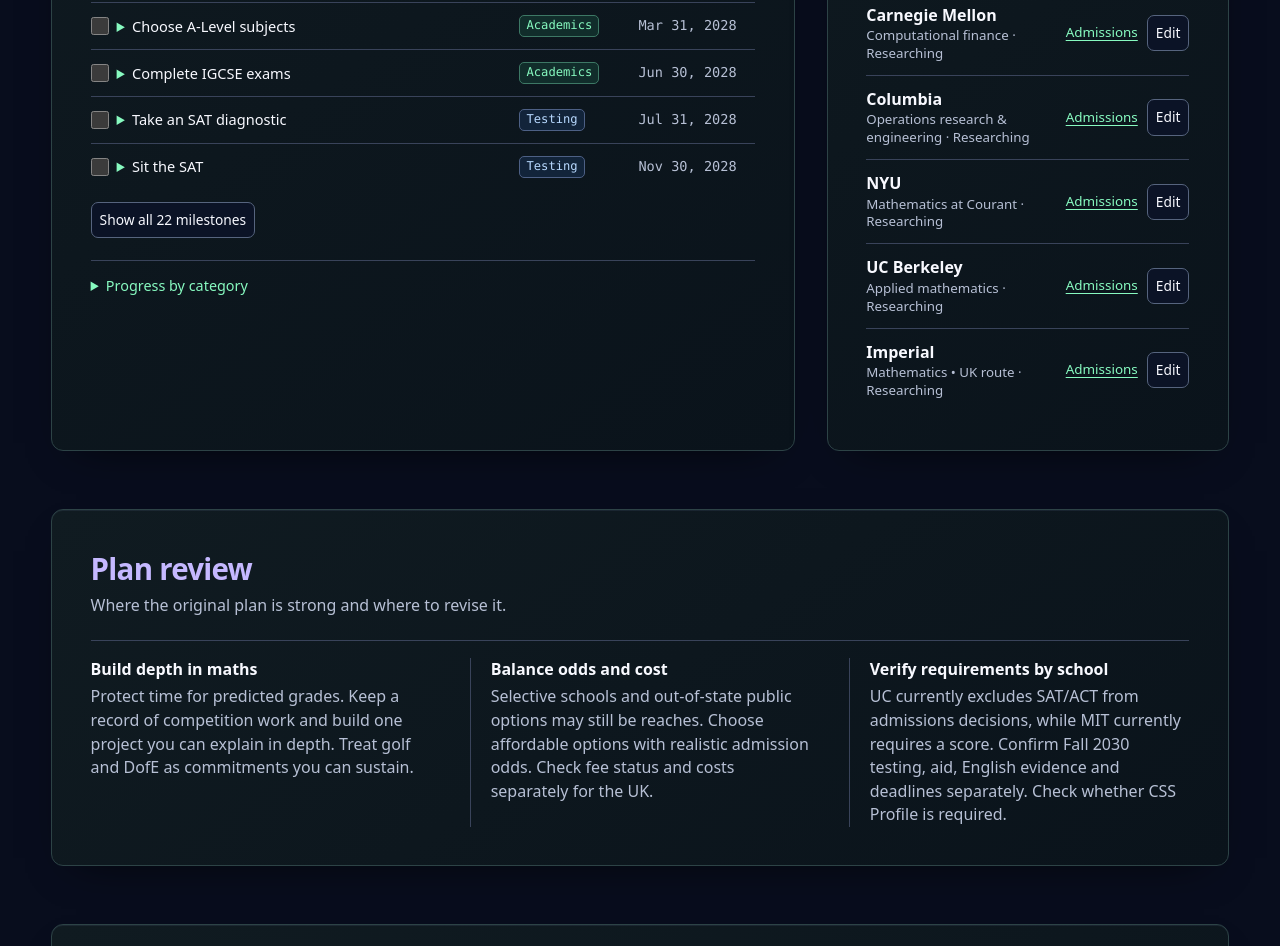
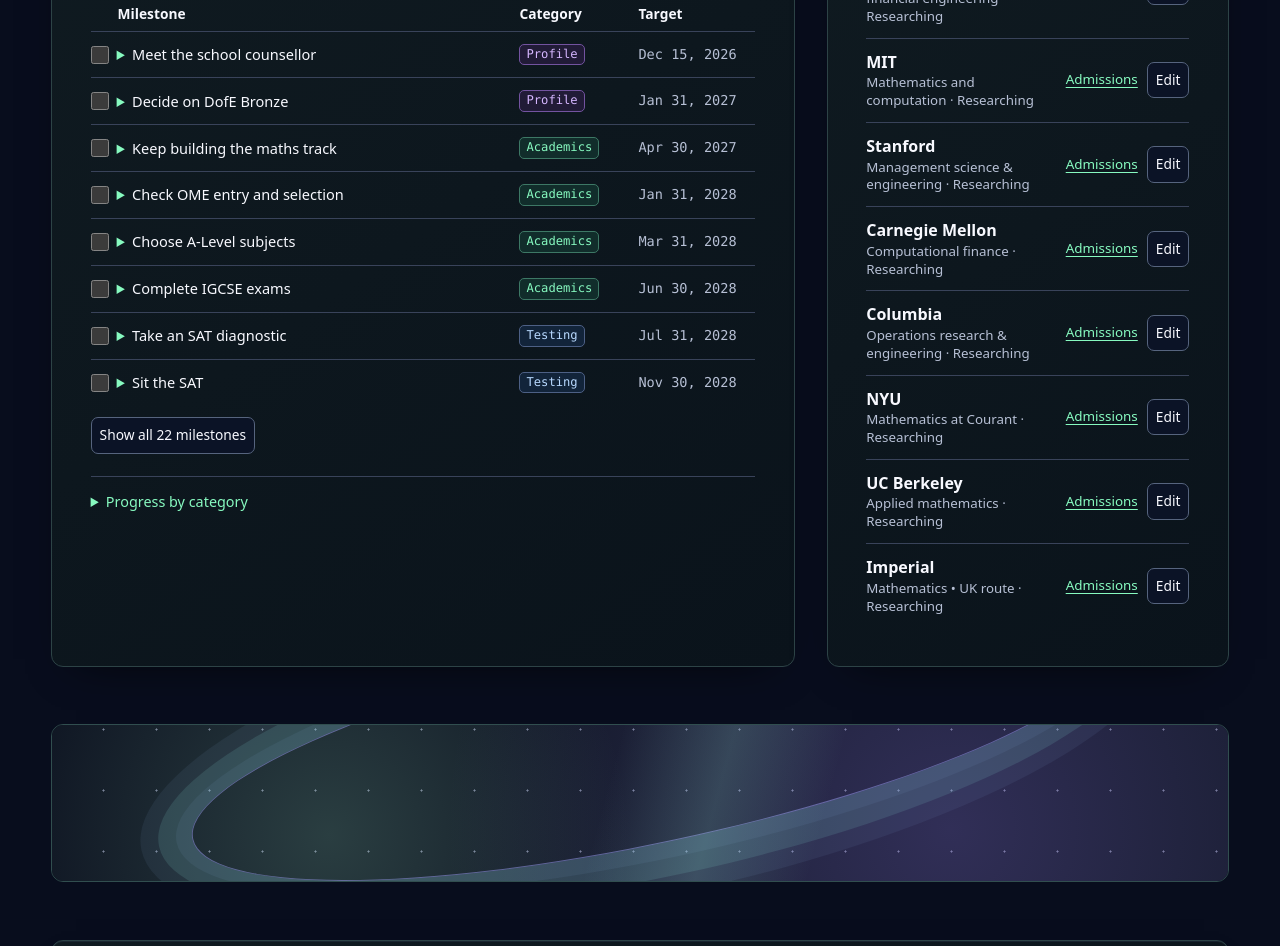
Before and after one commit to ZacharyCen/Portfolio, a website with bundled scripts: page index.html in a window 1280 px wide. Shown: the part 1854-2800 px from the top of the page. Built offline with nearby package versions, Linux system fonts and the light colour scheme; animation ran at ten frames a second.

Commit message:
Reveal layered orbital scenes on scroll

```diff
--- a/app.js
+++ b/app.js
@@ -256,6 +256,7 @@ function setupMotion() {
   const hero = document.querySelector('.hero');
   const ring = document.querySelector('.cursor-orbit');
   const backdrop = document.querySelector('.space-backdrop');
+  const sceneWindows = [...document.querySelectorAll('.parallax-window')];
   const reduceMotion = matchMedia('(prefers-reduced-motion: reduce)');
   const finePointer = matchMedia('(hover: hover) and (pointer: fine)');
   let frame = 0;
@@ -277,6 +278,13 @@ function setupMotion() {
     if (reduceMotion.matches) return;
 
     const bounds = hero.getBoundingClientRect();
+    const windowDepths = sceneWindows.map(pass => {
+      const rect = pass.getBoundingClientRect();
+      return clampUnit((innerHeight - rect.top) / (innerHeight + rect.height)) * 2 - 1;
+    });
+    for (const [index, pass] of sceneWindows.entries()) {
+      pass.style.setProperty('--pass-scroll', (windowDepths[index] * 80).toFixed(2) + 'px');
+    }
     const inside = pointer && pointer.x >= bounds.left && pointer.x <= bounds.right
       && pointer.y >= bounds.top && pointer.y <= bounds.bottom;
     const x = inside ? (pointer.x - bounds.left) / bounds.width : .85;
--- a/index.html
+++ b/index.html
@@ -42,6 +42,11 @@
 <div class="panel metric"><span>⚑ &nbsp; Milestones</span><strong id="progress"></strong><div class="meter"><span class="animated-meter"><progress id="bar" value="0" max="1" aria-label="Milestones complete"></progress><span class="meter-fill" aria-hidden="true"></span></span><small id="percent"></small></div></div>
 <a class="panel metric" href="#schools"><span>▱ &nbsp; School shortlist</span><strong id="school-count"></strong><small>Compare fit, status and cost</small></a>
 </section>
+<div class="parallax-window pass-horizon" aria-hidden="true">
+  <div class="pass-layer pass-sky"></div>
+  <div class="pass-layer pass-orbit"></div>
+  <div class="pass-layer pass-front"></div>
+</div>
 <section class="panel section" id="achievements">
 <h2>Achievements</h2><p>Awards and activities to draw on for applications.</p>
 <div class="achievement-grid">
@@ -87,6 +92,11 @@
 <div id="school-list"></div>
 </section>
 </div>
+<div class="parallax-window pass-transit" aria-hidden="true">
+  <div class="pass-layer pass-sky"></div>
+  <div class="pass-layer pass-orbit"></div>
+  <div class="pass-layer pass-front"></div>
+</div>
 <section class="panel section" id="review">
 <h2>Plan review</h2><p>Where the original plan is strong and where to revise it.</p>
 <div class="review">
--- a/style.css
+++ b/style.css
@@ -232,3 +232,62 @@ header{background:#0b1315;border-bottom-color:#27423e}
 @media(prefers-reduced-motion:reduce){
   .hero-grid{transform:perspective(410px) rotateX(57deg)}
 }
+
+/* Cropped views of the same orbital world, with independent depth planes. */
+.parallax-window{
+  --pass-offset:var(--pass-scroll,0px);
+  position:relative;isolation:isolate;overflow:hidden;pointer-events:none;
+  height:clamp(104px,13vw,158px);margin-bottom:clamp(24px,4.5vw,62px);
+  border:1px solid #314e4f;border-radius:12px;
+  background:#0a141b;
+}
+.pass-layer{position:absolute;inset:0}
+.pass-sky{
+  inset:-70px -5%;
+  background:
+    radial-gradient(ellipse at 69% 68%,#75e2bf50 0%,#203f53 27%,transparent 62%),
+    radial-gradient(circle,#caebff69 0 .7px,transparent 1.3px) 13px 19px / 67px 71px,
+    linear-gradient(110deg,#0b151e,#171b39);
+  transform:translateY(calc(var(--pass-offset,0px) * -.4));
+}
+.pass-orbit{
+  width:126%;height:clamp(220px,35vw,440px);inset:14% auto auto -13%;
+  border:1px solid #b1ffe174;border-radius:50%;background:#0c1c26;
+  box-shadow:0 -7px 32px #78efb148,inset 0 13px 55px #6dc9b43a;
+  transform:translateY(calc(var(--pass-offset,0px) * -.88)) rotate(-5deg);
+}
+.pass-front{
+  inset:-65px 0;
+  background:
+    repeating-linear-gradient(90deg,#c3ffdb1a 0 1px,transparent 1px 42px),
+    repeating-linear-gradient(0deg,#c3ffdb14 0 1px,transparent 1px 28px);
+  mask-image:linear-gradient(100deg,#000,transparent 80%);
+  transform:translateY(calc(var(--pass-offset,0px) * .67));
+}
+.pass-transit .pass-sky{
+  background:
+    radial-gradient(circle at 26% 50%,#9ae6be30,transparent 31%),
+    radial-gradient(circle at 74% 48%,#8269d54a,transparent 52%),
+    radial-gradient(circle,#d5dbff86 0 .75px,transparent 1.4px) 31px 12px / 53px 61px,
+    #101724;
+}
+.pass-transit .pass-orbit{
+  width:80%;height:130%;inset:-16% 9% auto auto;
+  background:transparent;
+  border-color:#9698ec8c;
+  box-shadow:0 0 0 16px #8fabde14,0 0 0 34px #7fd2cf24,0 0 0 52px #8fabde14;
+  transform:translateY(calc(var(--pass-offset,0px) * .75)) rotate(-12deg);
+}
+.pass-transit .pass-front{
+  background:linear-gradient(105deg,transparent 40%,#a2ffe129 49%,transparent 58%);
+  mask-image:none;
+  transform:translateX(calc(var(--pass-offset,0px) * -1.1));
+}
+@media(max-width:650px){
+  .parallax-window{height:104px}
+  .pass-orbit{width:158%;left:-29%}
+  .pass-transit .pass-orbit{width:92%;left:auto;right:3%}
+}
+@media(prefers-reduced-motion:reduce){
+  .parallax-window{--pass-offset:0px}
+}
```
